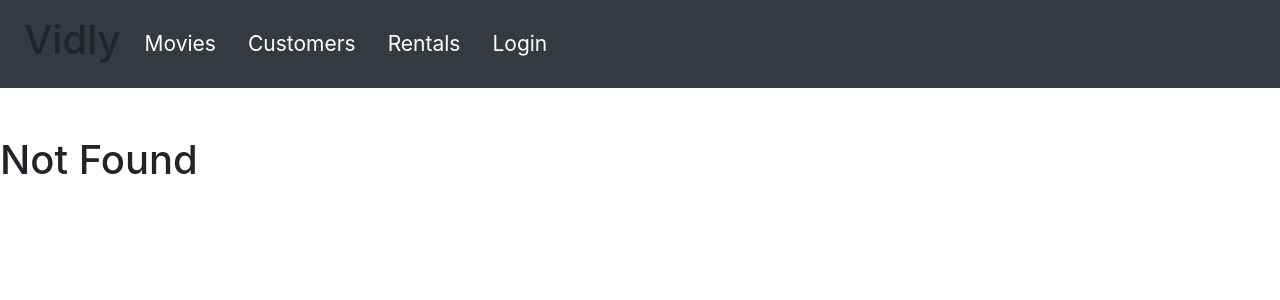
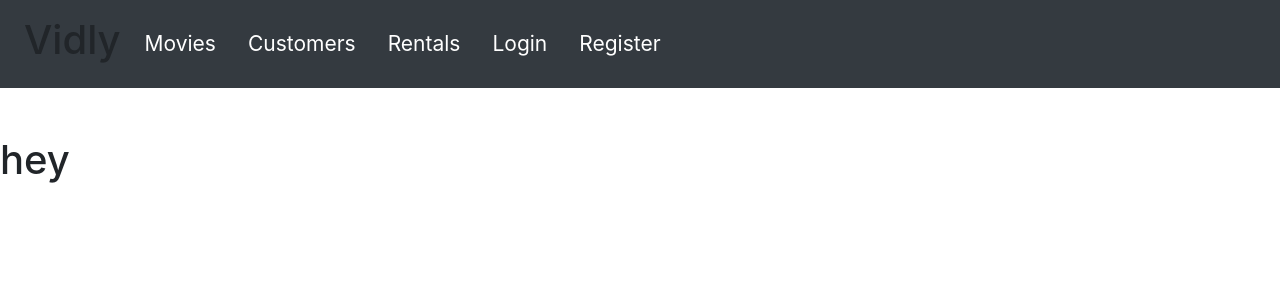
Before and after one commit to nichols20/vidly, a React (Create React App) app: page /Register in a window 1280 px wide. Before the commit this address led to /not-found. Shown: the top 300 px of the page. Built offline with nearby package versions, Linux system fonts and the light colour scheme.

Commit message:
added route and nav link to register component

```diff
--- a/src/App.js
+++ b/src/App.js
@@ -1,13 +1,14 @@
-import { Redirect, Route, Switch } from 'react-router-dom';
-import './services/fakeMovieService'
-import './App.css';
-import NavBar from './services/navbar';
-import Movies from './services/movies';
-import Rentals from './services/rentals';
-import Customers from './services/customers';
-import MovieForm from './services/movieform';
-import NotFound from './services/common/notfound';
-import LoginForm from './services/common/loginform';
+import { Redirect, Route, Switch } from "react-router-dom";
+import "./services/fakeMovieService";
+import "./App.css";
+import NavBar from "./services/navbar";
+import Movies from "./services/movies";
+import Rentals from "./services/rentals";
+import Customers from "./services/customers";
+import MovieForm from "./services/movieform";
+import NotFound from "./services/common/notfound";
+import LoginForm from "./services/common/loginform";
+import RegisterForm from "./services/common/registerform";
 
 function App() {
   return (
@@ -15,18 +16,18 @@ function App() {
       <NavBar />
 
       <div>
-      <Switch>
-        <Route path='/login' component={LoginForm}/>
-        <Route path='/Rentals' component={Rentals}/>
-        <Route path='/Customers' component={Customers}/>
-        <Route path='/not-found' component={NotFound}/>
-        <Route path='/Movies/:id' component={MovieForm}/>
-        <Route path='/Movies' component={Movies}/>
-        <Redirect exact from='/' to='/movies'/>
-        <Redirect to='/not-found'/>
-      </Switch>
+        <Switch>
+          <Route path="/Register" component={RegisterForm} />
+          <Route path="/login" component={LoginForm} />
+          <Route path="/Rentals" component={Rentals} />
+          <Route path="/Customers" component={Customers} />
+          <Route path="/not-found" component={NotFound} />
+          <Route path="/Movies/:id" component={MovieForm} />
+          <Route path="/Movies" component={Movies} />
+          <Redirect exact from="/" to="/movies" />
+          <Redirect to="/not-found" />
+        </Switch>
       </div>
-
     </div>
   );
 }
--- /dev/null
+++ b/src/services/common/registerform.jsx
@@ -0,0 +1,10 @@
+import React, { Component } from "react";
+
+class RegisterForm extends Component {
+  state = {};
+  render() {
+    return <h1>hey</h1>;
+  }
+}
+
+export default RegisterForm;
--- a/src/services/navbar.jsx
+++ b/src/services/navbar.jsx
@@ -1,22 +1,33 @@
-import React, { Component } from 'react';
-import { NavLink} from 'react-router-dom';
-import 'bootstrap/dist/css/bootstrap.css';
+import React, { Component } from "react";
+import { NavLink } from "react-router-dom";
+import "bootstrap/dist/css/bootstrap.css";
 
 class NavBar extends Component {
   styles = {
-        fontSize: '21px',
-        color: 'white'
-     }
+    fontSize: "21px",
+    color: "white",
+  };
   render() {
     return (
-            <nav className='navbar navbar-expand bg-dark mb-5'>
-                <div className='m-2'>
+      <nav className="navbar navbar-expand bg-dark mb-5">
+        <div className="m-2">
           <h1>Vidly</h1>
         </div>
-                        <NavLink className=' nav-link ' style={this.styles} to='/Movies'>Movies</NavLink>
-                        <NavLink className=' nav-link ' style={this.styles} to='/Customers'>Customers</NavLink>
-                        <NavLink className=' nav-link ' style={this.styles} to='/Rentals'>Rentals</NavLink>
-                        <NavLink className=' nav-link ' style={this.styles} to='/login'>Login</NavLink>
+        <NavLink className=" nav-link " style={this.styles} to="/Movies">
+          Movies
+        </NavLink>
+        <NavLink className=" nav-link " style={this.styles} to="/Customers">
+          Customers
+        </NavLink>
+        <NavLink className=" nav-link " style={this.styles} to="/Rentals">
+          Rentals
+        </NavLink>
+        <NavLink className=" nav-link " style={this.styles} to="/login">
+          Login
+        </NavLink>
+        <NavLink className=" nav-link " style={this.styles} to="/Register">
+          Register
+        </NavLink>
       </nav>
     );
   }
```
Lines whose indentation alone changed are shown as unchanged.
